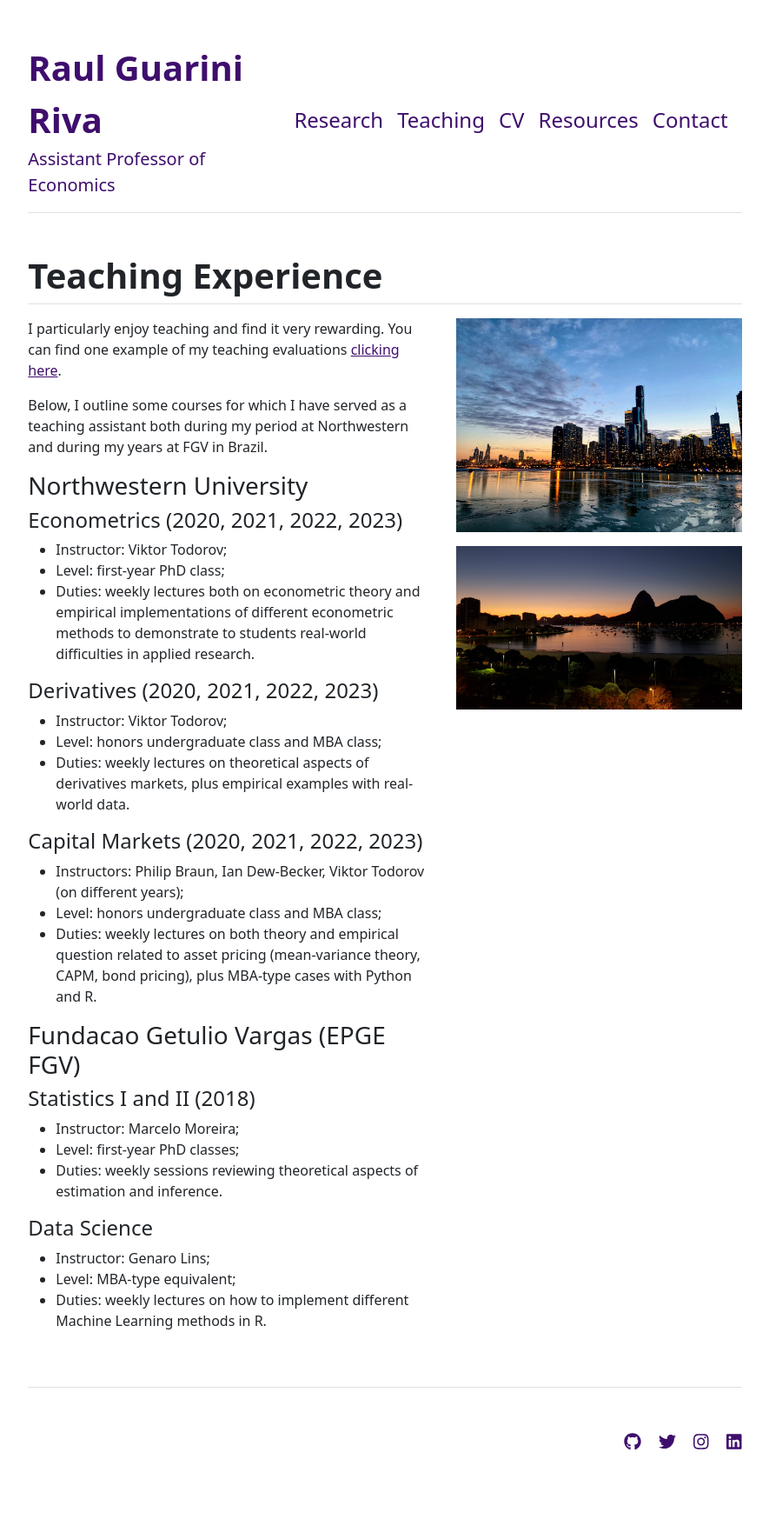
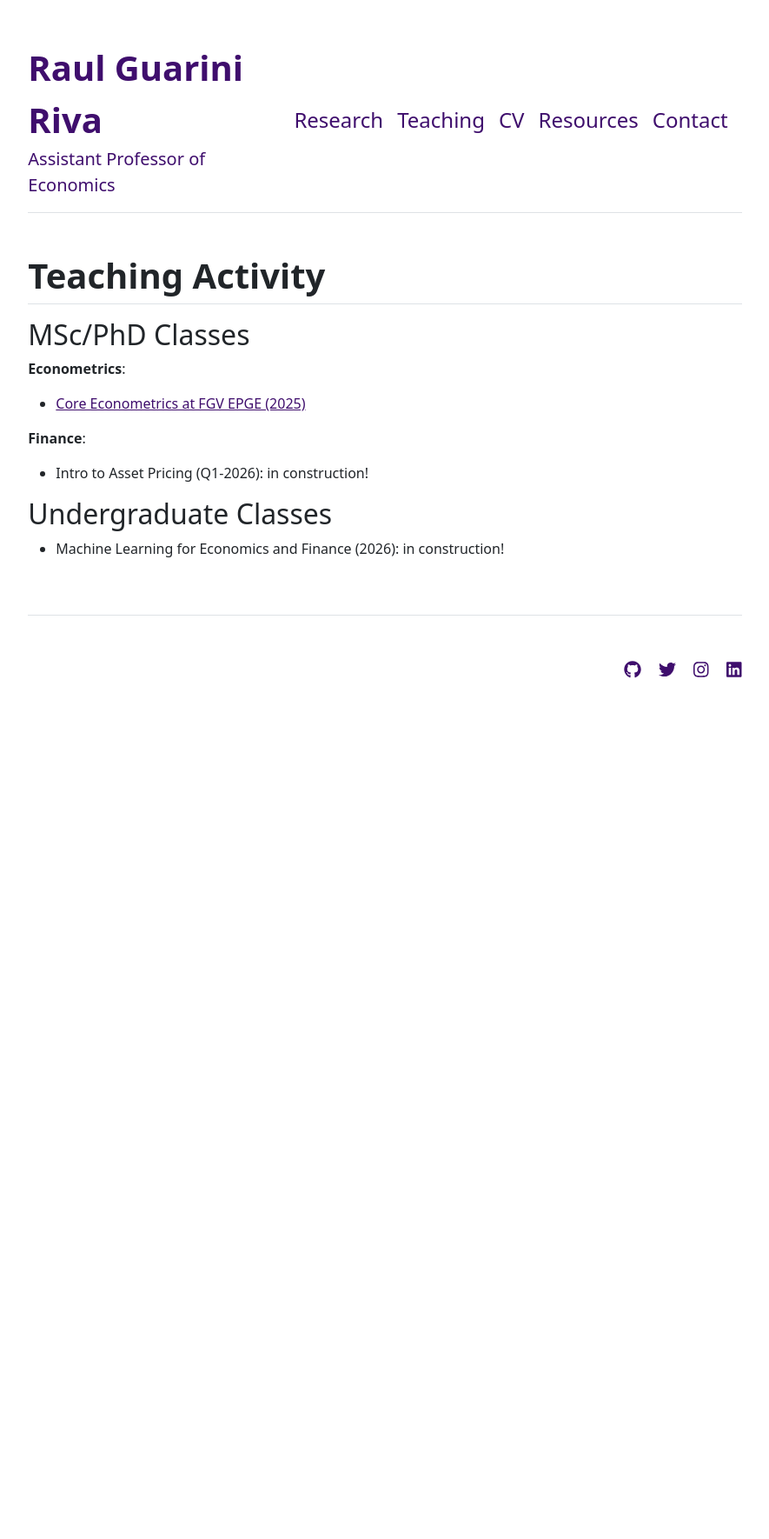
Before and after one commit to rgriva/rgriva.github.io, a Jekyll site: the page built from courses.md, in a window 1280 px wide. Shown: the whole page at 87% size, without its empty margins (197-1082 px from the left). Built offline with Jekyll 4.4.1, drawn with Linux system fonts in a browser that asks for light colours; after the commit the page ends 900 px from its top, so only the background shows below that.

Commit message:
Changed the structure of the courses page.

```diff
--- a/courses.md
+++ b/courses.md
@@ -1,87 +1,16 @@
 ---
 layout: page
-title: "Teaching Experience"
+title: "Teaching Activity"
 ---
-<!-- I particularly enjoy teaching and find it very rewarding. You can find some of my teaching evaluations here: [link]
 
-Below, I outline some courses for which I have served as a teaching assistant both during my period at Northwestern and during my years at FGV in Brazil.
+## MSc/PhD Classes
 
-## Northwestern University
-#### Econometrics (2020, 2021, 2022, 2023)
- * Instructor: Viktor Todorov;
- * Level: first-year PhD class;
- * Duties: weekly lectures both on econometric theory and empirical implementations of different econometric methods to demonstrate to students real-world difficulties in applied research.
+**Econometrics**:
+- [Core Econometrics at FGV EPGE (2025)](https://github.com/epge-classes/econometrics-fgv-2025)
 
-#### Derivatives (2020, 2021, 2022, 2023):
- * Instructor: Viktor Todorov;
- * Level: honors undergraduate class and MBA class;
- * Duties: weekly lectures on theoretical aspects of derivatives markets, plus empirical examples with real-world data;
+**Finance**:
+- Intro to Asset Pricing (Q1-2026): in construction!
 
-#### Capital Markets (2020, 2021, 2022, 2023):
- * Instructors: Philip Braun, Ian Dew-Becker, Viktor Todorov (on different years);
- * Level: honors undergraduate class and MBA class;
- * Duties: weekly lectures on both theory and empirical question related to asset pricing (mean-variance theory, CAPM, bond pricing), plus MBA-type cases with Python and R;
+## Undergraduate Classes
 
-## Fundacao Getulio Vargas (EPGE FGV)
-#### Statistics I and II (2018):
- * Instructor: Marcelo Moreira;
- * Level: first-year PhD classes;
- * Duties: weekly sessions reviewing theoretical aspects of estimation and inference;
-
-#### Data Science:
- * Instructor: Genaro Lins;
- * Level: MBA-type equivalent;
- * Duties: weekly lectures on how to implement different Machine Learning methods in R; -->
-
-<!-- Using Bootstrap Flexbox classes with span tags -->
-<div class="row">
-  <div class="col-md-7">
-    <p>I particularly enjoy teaching and find it very rewarding. You can find one example of my teaching evaluations
-      <a href="{{ site.github.url }}/assets/documents/Derivatives_Teaching_Evaluation.pdf" target="_blank">clicking here</a>.
-    </p>
-    <p>
-      Below, I outline some courses for which I have served as a teaching assistant both during my period at Northwestern
-      and during my years at FGV in Brazil.
-    </p>
-    <h3>Northwestern University</h3>
-    <h4>Econometrics (2020, 2021, 2022, 2023)</h4>
-    <ul>
-      <li>Instructor: Viktor Todorov;</li>
-      <li>Level: first-year PhD class;</li>
-      <li>Duties: weekly lectures both on econometric theory and empirical implementations of different econometric methods to demonstrate to students real-world difficulties in applied research.</li>
-    </ul>
-    <h4>Derivatives (2020, 2021, 2022, 2023)</h4>
-    <ul>
-      <li>Instructor: Viktor Todorov;</li>
-      <li>Level: honors undergraduate class and MBA class;</li>
-      <li>Duties: weekly lectures on theoretical aspects of derivatives markets, plus empirical examples with real-world data.</li>
-    </ul>
-    <h4>Capital Markets (2020, 2021, 2022, 2023)</h4>
-    <ul>
-      <li>Instructors: Philip Braun, Ian Dew-Becker, Viktor Todorov (on different years);</li>
-      <li>Level: honors undergraduate class and MBA class;</li>
-      <li>Duties: weekly lectures on both theory and empirical question related to asset pricing (mean-variance theory, CAPM, bond pricing), plus MBA-type cases with Python and R.</li>
-    </ul>
-    <h3>Fundacao Getulio Vargas (EPGE FGV)</h3>
-    <h4>Statistics I and II (2018)</h4>
-    <ul>
-      <li>Instructor: Marcelo Moreira;</li>
-      <li>Level: first-year PhD classes;</li>
-      <li>Duties: weekly sessions reviewing theoretical aspects of estimation and inference.</li>
-    </ul>
-    <h4>Data Science</h4>
-    <ul>
-      <li>Instructor: Genaro Lins;</li>
-      <li>Level: MBA-type equivalent;</li>
-      <li>Duties: weekly lectures on how to implement different Machine Learning methods in R.</li>
-    </ul>
-  </div>
-
-  <div class="col-md-5 text-end">
-    <img src="{{ site.github.url }}/assets/img/navy_pier.jpeg" alt="Teaching Image" class="img-fluid mb-3" style="width: 650px; height: auto;">
-    <img src="{{ site.github.url }}/assets/img/botafogo.jpg" alt="Second Teaching Image" class="img-fluid" style="width: 650px; height: auto;">
-  </div>
-</div>
-
-
-<!-- {{ site.github.url }}/assets/img/Riva_Raul_Fall2019_Small.jpeg -->
+- Machine Learning for Economics and Finance (2026): in construction!
```
